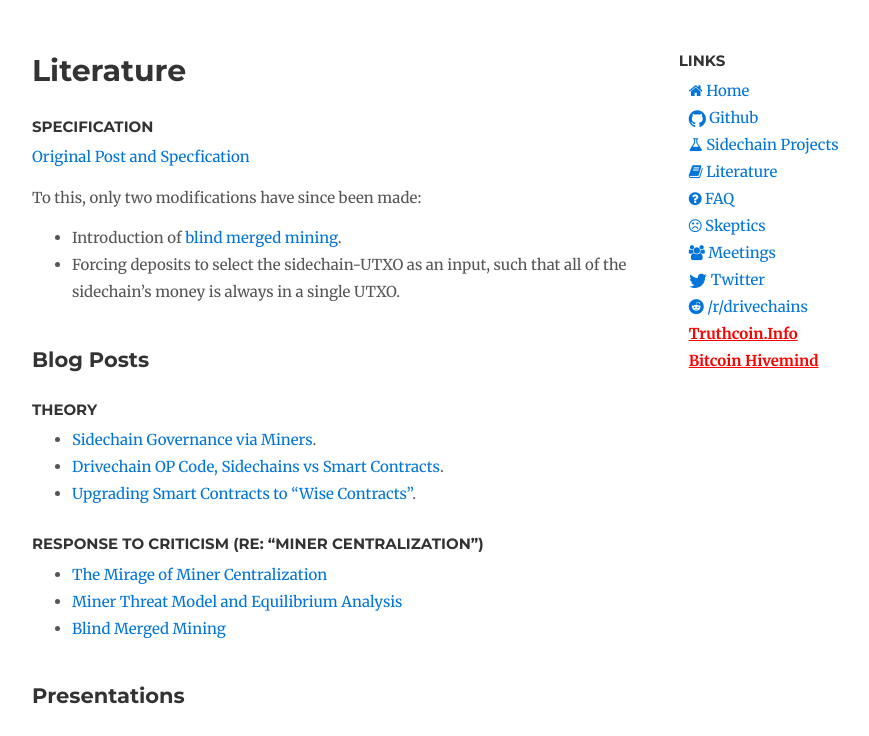
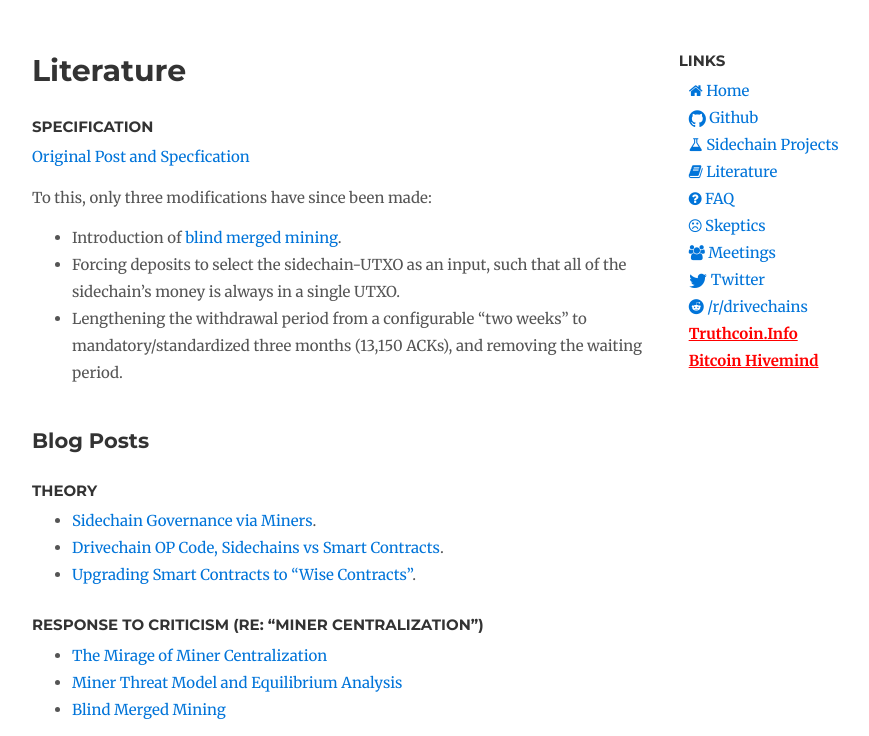
Before and after one commit to drivechain-project/drivechain.info, a Jekyll site: the page built from literature/index.md, in a window 1280 px wide and 900 px high, cut to the strip 164-900 px from the top of the window. Shown: the whole strip, without its empty margins (138-1007 px from the left). Built offline with Jekyll 4.4.1, drawn with Linux system fonts in a browser that asks for light colours; nearby versions of some CDN libraries; comment, search, counter and statistics services are not loaded.

Commit message:
new modification

```diff
--- a/literature/index.md
+++ b/literature/index.md
@@ -7,11 +7,11 @@ title: Literature
 
 [Original Post and Specfication](http://www.truthcoin.info/blog/drivechain/)
 
-To this, only two modifications have since been made:
+To this, only three modifications have since been made:
 
 * Introduction of [blind merged mining](http://www.truthcoin.info/blog/blind-merged-mining/).
 * Forcing deposits to select the sidechain-UTXO as an input, such that all of the sidechain's money is always in a single UTXO.
-
+* Lengthening the withdrawal period from a configurable "two weeks" to mandatory/standardized three months (13,150 ACKs), and removing the waiting period.
 
 
 ## Blog Posts
```
